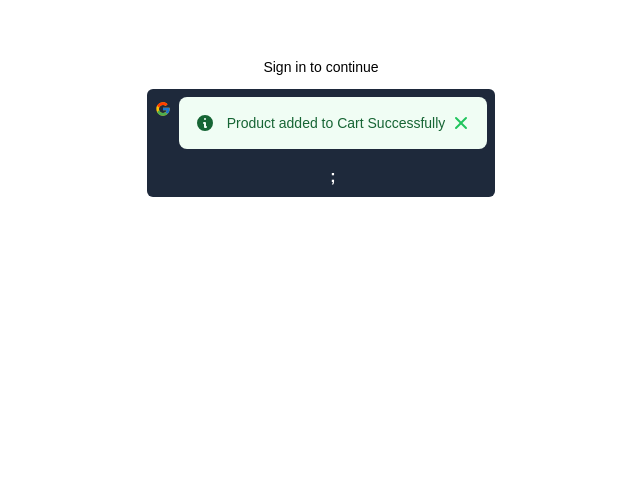
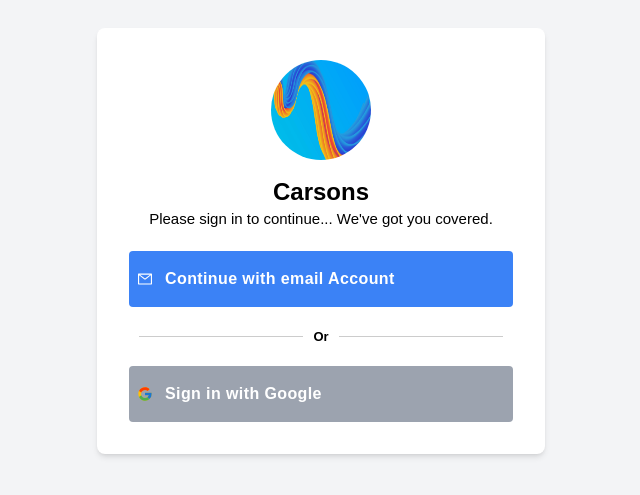
Before and after one commit to SimiEnoch/my-app, a React (Create React App) app: page /sign-up in a window 1280 px wide. Shown: the part 159-654 px from the top of the page, without its empty margins (319-959 px from the left). Built offline with nearby package versions, Linux system fonts and the light colour scheme.

Commit message:
Sign Up Form Initialization

```diff
--- a/src/App.js
+++ b/src/App.js
@@ -8,7 +8,8 @@
   Route,
 } from 'react-router-dom';
 import { useGlobalContext } from './components/Context/Context';
-import { SignUp } from './components/SignUp';
+import LoginForm from './components/authentication/LoginForm';
+
 function App() {
   const { cart } = useGlobalContext();
 
@@ -20,7 +21,7 @@
           path="cart"
           element={<CartContainer cartContainer={cart} />}
         />
-        <Route path="sign-up" element={<SignUp />} />
+        <Route path="sign-up" element={<LoginForm />} />
       </Routes>
     </Router>
   );
--- a/src/components/Header.js
+++ b/src/components/Header.js
@@ -47,6 +47,13 @@
           <li className="hover:text-slate-800 duration-500">
             <a href="#about">About</a>
           </li>
+          <div className="hover:text-yellow-500">
+            <li className="text-slate-800 duration-500">
+              <Link to="/sign-up">
+                <button>Login</button>
+              </Link>
+            </li>
+          </div>
         </ul>
       </nav>
 
--- /dev/null
+++ b/src/components/authentication/Form.css
@@ -0,0 +1,158 @@
+.container {
+  display: flex;
+}
+
+.form-container {
+  display: flex;
+  flex-direction: column;
+  justify-content: center;
+  align-items: center;
+  height: 100vh;
+}
+
+/* form {
+  background-color: #fff;
+  padding: 40px 20px;
+  box-sizing: border-box;
+  border-radius: 5px;
+  box-shadow: 0px 0px 10px 0px #666;
+  gap: 10px;
+} */
+
+.imageStyle {
+  display: flex;
+  flex-direction: column;
+  align-items: center;
+  margin-bottom: 20px;
+}
+
+.imageStyle img {
+  width: 100px;
+  height: 100px;
+  border-radius: 50%;
+  position: relative;
+}
+
+.header-style {
+  color: #007fff;
+  font-size: 25px;
+  font-weight: 600;
+  margin-top: 5px;
+  text-align: center;
+
+  font-family: sans-serif;
+}
+
+.image-text {
+  margin-top: 30px;
+  position: absolute;
+  font-size: 23px;
+  color: white;
+  font-weight: bold;
+  text-align: center;
+}
+
+.input-style {
+  width: 450px !important;
+  padding: 15px !important;
+  position: relative;
+}
+
+label {
+  font-size: 11px;
+}
+
+.submit-button-style {
+  width: 450px !important;
+  font-weight: 700 !important;
+  padding: 15px !important;
+  font-family: 'Segoe UI', Tahoma, Geneva, Verdana, sans-serif;
+  background-color: rgb(136, 168, 215);
+}
+
+.side-div {
+  display: flex;
+  flex-direction: column;
+  justify-content: center;
+  align-items: center;
+  height: 100vh;
+  width: 50%;
+  background-color: #2d545e;
+  /* background-color: white; */
+}
+
+.or-line {
+  display: flex;
+  align-items: center;
+  justify-content: center;
+  margin: 20px 0;
+}
+
+.or-line::before,
+.or-line::after {
+  content: '';
+  flex-grow: 1;
+  background-color: #ccc;
+  height: 1px;
+  margin: 0 10px;
+}
+
+.or-line-text {
+  color: black;
+  font-size: 13px;
+  font-weight: bold;
+}
+
+.error-message-text {
+  font-size: 14px;
+  margin-top: 10px;
+}
+
+.show-password-btn {
+  border: none;
+  border-radius: 3px;
+  margin-top: 4px;
+  font-size: 13px;
+}
+.password-input-box {
+  display: flex;
+}
+
+.show-password-btn {
+  border: none;
+  background-color: #4caf50;
+  cursor: pointer;
+  background-color: black;
+  transition: background-color 0.3s ease;
+}
+
+.show-password-btn.active {
+  color: #fff;
+  background-color: #f2f2f2;
+}
+
+.tick-button-div {
+  font-size: 13px;
+  margin-bottom: 10px;
+}
+.carsons-login-p {
+  font-size: 15px;
+  padding: 0;
+  font-weight: 500;
+  margin: 0;
+  color: black;
+}
+.tick-icon {
+  color: #4caf50;
+  font-size: 20px;
+}
+@media (max-width: 768px) {
+  .container {
+    flex-direction: column;
+  }
+
+  .form-container,
+  .side-div {
+    width: 100%;
+  }
+}
--- /dev/null
+++ b/src/components/authentication/LoginForm.jsx
@@ -0,0 +1,154 @@
+import { useForm } from 'react-hook-form';
+import { yupResolver } from '@hookform/resolvers/yup';
+import * as yup from 'yup';
+import { useState } from 'react';
+import './Form.css';
+import backgroundImage from './backgroundImage.jpg';
+import { FcGoogle } from 'react-icons/fc';
+import { FaCheck } from 'react-icons/fa';
+import { AiOutlineMail } from 'react-icons/ai';
+
+const LoginForm = () => {
+  const schema = yup.object().shape({
+    email: yup.string().email().required('Email field is required'),
+    Password: yup
+      .string()
+      .min(8)
+      .max(20)
+      .required('Passwords can contain symbols, letters, or numbers'),
+  });
+
+  const {
+    register,
+    handleSubmit,
+    formState: { errors },
+  } = useForm({
+    resolver: yupResolver(schema),
+  });
+
+  const [formSubmitted, setFormSubmitted] = useState(false);
+
+  const onSubmit = (data) => {
+    if (Object.keys(data).length === 0) {
+      setFormSubmitted(!formSubmitted);
+    } else {
+      console.log(data);
+      setFormSubmitted(false);
+    }
+  };
+
+  const [showPassword, setShowPassword] = useState(false);
+  const [password, setPassword] = useState('');
+
+  const handlePasswordToggle = () => {
+    setShowPassword(!showPassword);
+  };
+
+  const handlePasswordChange = (e) => {
+    setPassword(e.target.value);
+  };
+
+  return (
+    <div className="h-screen flex items-center justify-center bg-gray-100">
+      <div className="bg-white shadow-md p-8 rounded-lg w-full max-w-md">
+        <div className="imageStyle text-center">
+          <img
+            alt="ddd"
+            src={backgroundImage}
+            className="w-20 h-20 rounded-full mx-auto mb-4"
+          />
+          <h2 className="text-2xl font-semibold">Carsons</h2>
+          <p className="carsons-login-p">
+            Please sign in to continue... We've got you covered.
+          </p>
+        </div>
+
+        <form onSubmit={handleSubmit(onSubmit)} className="">
+          {/* <div className="mb-4">
+            <label
+              htmlFor="email"
+              className="block text-gray-600 text-sm font-semibold mb-2"
+            >
+              Email address
+            </label>
+            <input
+              type="text"
+              className="w-full px-3 py-2 border rounded border-gray-300 focus:outline-none focus:border-blue-500"
+              placeholder="Email..."
+              {...register('email')}
+            />
+            <p className="text-red-500 text-xs mt-1">
+              {errors.email?.message}
+            </p>
+          </div>
+
+          <div className="mb-4">
+            <label
+              htmlFor="name"
+              className="block text-gray-600 text-sm font-semibold mb-2"
+            >
+              Password
+            </label>
+            <input
+              type={showPassword ? 'text' : 'password'}
+              id="password"
+              className="w-full px-3 py-2 border rounded border-gray-300 focus:outline-none focus:border-blue-500"
+              placeholder="Password..."
+              value={password}
+              {...register('Password')}
+              onChange={handlePasswordChange}
+            />
+            <p className="text-red-500 text-xs mt-1">
+              {errors.Password?.message}
+            </p>
+            <div className="tick-button-div">
+              <button
+                type="button"
+                className={`show-password-btn ${
+                  showPassword ? '' : 'active'
+                }`}
+                onClick={handlePasswordToggle}
+              >
+                <FaCheck className="tick-icon" />
+              </button>
+              {showPassword ? 'Hide Password' : 'Show Password'}
+            </div>
+          </div> */}
+
+          {/* <button className="w-full bg-blue-500 text-white py-2 rounded hover:bg-blue-600">
+            Submit
+          </button> */}
+          {/* <div>
+            <button className="w-full bg-gray-500 text-white py-2 rounded hover:bg-blue-600">
+              Sign In With Phone Number
+            </button>
+          </div> */}
+          {/* <br /> */}
+          <div className="w-full gap-3 flex cursor-pointer bg-blue-500 text-white py-2 rounded hover:bg-blue-600">
+            <div className="mt-3 ml-2">
+              <AiOutlineMail />
+            </div>
+            <button className="   tracking-wide text-white py-2 rounded font-semibold">
+              Continue with email Account
+            </button>
+          </div>
+
+          <div className="or-line my-4">
+            <span className="or-line-text">Or</span>
+          </div>
+
+          <div className="w-full gap-3 flex cursor-pointer bg-gray-400  text-white py-2 rounded hover:bg-red-600 hover:">
+            <div className="mt-3 ml-2">
+              <FcGoogle />
+            </div>
+            <button className=" text-white py-2 rounded tracking-wide font-semibold">
+              Sign in with Google
+            </button>
+          </div>
+        </form>
+      </div>
+    </div>
+  );
+};
+
+export default LoginForm;
```
Also changed, not shown: package.json (+5 -2 lines), src/components/authentication/SignUp.js (renamed from src/components/SignUp.js), src/components/authentication/backgroundImage.jpg (added), 1 other file (tests, documents, lock files or other folders).
